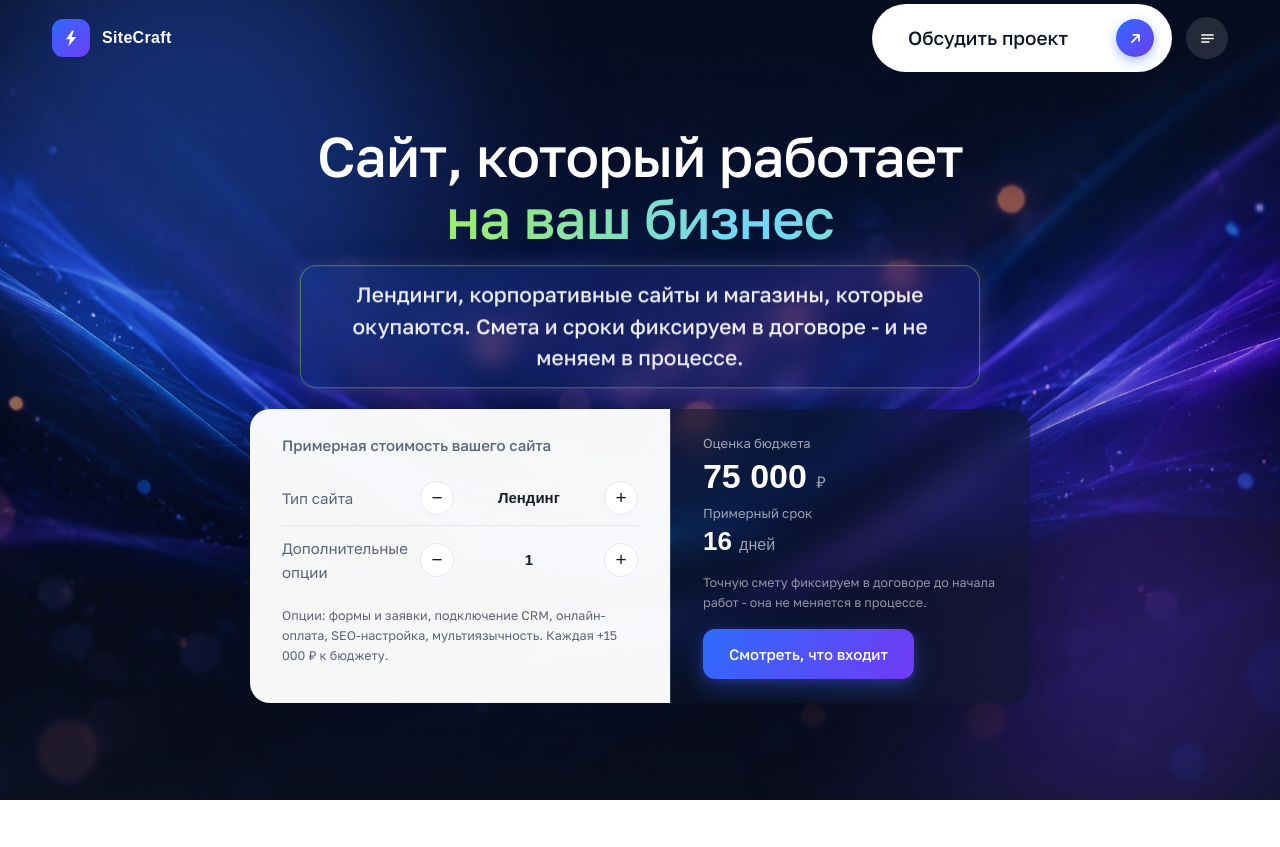
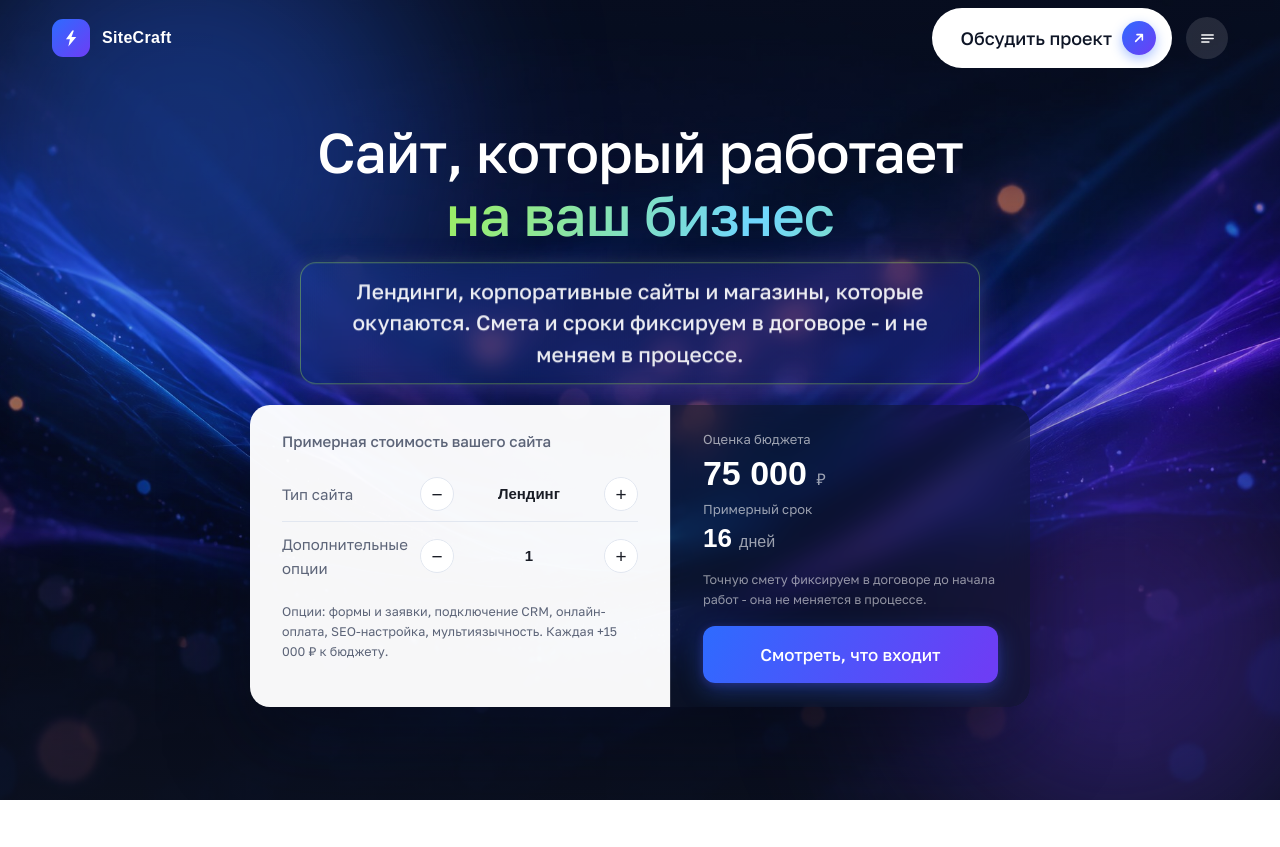
Before and after one commit to fedotov1963-ux/SiteCraft, a plain HTML site: page index.html in a window 1280 px wide. Shown: the top 847 px of the page. Drawn offline with Linux system fonts and the light colour scheme; a web font is replaced by a local one.

Commit message:
Смотреть, что входит - во всю ширину блока; шапка возвращена как было

```diff
--- a/css/style.css
+++ b/css/style.css
@@ -590,12 +590,14 @@ footer a:hover { color: var(--white); }
   body { font-size: clamp(17px, 1.35vw, 26px); }
   .container { max-width: 1280px; }
   .nav-logo span { font-size: 16px; }
-  .pill {
-    font-size: 19px; padding: 15px 18px 15px 36px;
-    min-width: 300px; justify-content: space-between;
+  .pill { font-size: 18px; padding: 13px 16px 13px 28px; }
+  .pill .circle { width: 34px; height: 34px; }
+  .pill .circle svg { width: 16px; height: 16px; }
+  /* кнопка "Смотреть, что входит" - во всю ширину блока оценки */
+  .calc-out .btn {
+    align-self: stretch; text-align: center;
+    font-size: 17px; padding: 15px 26px;
   }
-  .pill .circle { width: 38px; height: 38px; }
-  .pill .circle svg { width: 17px; height: 17px; }
   .section-head { max-width: 840px; margin-bottom: 52px; }
   .section-label { font-size: clamp(17px, 1.3vw, 23px); }
   h2 { font-size: clamp(30px, 3.6vw, 52px); }
--- a/index.html
+++ b/index.html
@@ -12,7 +12,7 @@
 <link rel="preconnect" href="https://fonts.googleapis.com">
 <link rel="preconnect" href="https://fonts.gstatic.com" crossorigin>
 <link href="https://fonts.googleapis.com/css2?family=Golos+Text:wght@400;500;700&family=Unbounded:wght@500;600&display=swap" rel="stylesheet">
-<link rel="stylesheet" href="css/style.css?v=18">
+<link rel="stylesheet" href="css/style.css?v=19">
 </head>
 <body>
 
```
